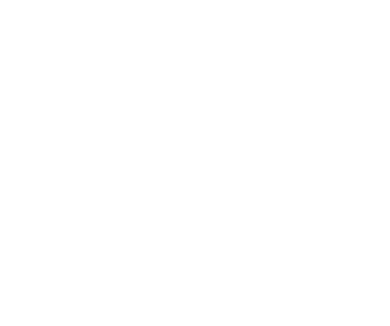
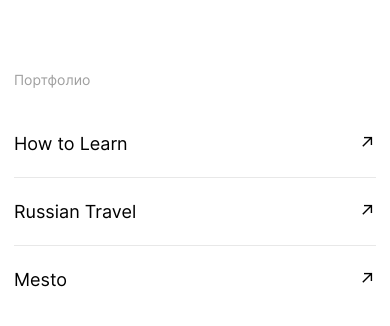
Before and after one commit to VasilyRazdorsky/movies-explorer-frontend, a React (Create React App) app: page / in a window 390 px wide. Shown: the part 2737-3063 px from the top of the page. Before the commit the page ends 2807 px from the top, so only its background shows below. Built offline with nearby package versions, Linux system fonts and the light colour scheme.

Commit message:
Реализовать компонент Portfolio #13

```diff
--- a/src/components/Divider/Divider.jsx
+++ b/src/components/Divider/Divider.jsx
@@ -1,4 +1,4 @@
-const Divider = (isGray) => {
+const Divider = ({ isGray }) => {
     return <div className={`divider ${isGray === true ? "divider_color_gray" : ""}`}></div>
 }
 
--- a/src/components/Portfolio/Portfolio.css
+++ b/src/components/Portfolio/Portfolio.css
@@ -0,0 +1,81 @@
+.portfolio {
+    padding: 0 70px 125px 70px;
+}
+
+.portfolio__title {
+    margin: 0;
+    margin-bottom: 50px;
+    font-weight: 400;
+    font-size: 18px;
+    line-height: 20px;
+    color: #A0A0A0;
+}
+
+.portfolio__item {
+    margin-top: 20px;
+    margin-bottom: 19px;
+    display: flex;
+    justify-content: space-between;
+    align-items: center;
+}
+
+.portfolio__item:last-of-type {
+    margin-bottom: 0px;
+}
+
+.portfolio__item-name {
+    margin: 0;
+    font-weight: 400;
+    font-size: 30px;
+    line-height: 50px;
+}
+
+.portfolio__item-link {
+    text-decoration: none;
+    font-weight: 400;
+    font-size: 30px;
+    line-height: 60px;
+    color: #000000;
+    transition: all .3s ease-in;
+}
+
+.portfolio__item-link:hover {
+    opacity: .7;
+}
+
+@media screen and (max-width: 1024px) {
+    .portfolio {
+        padding: 0 50px 90px 50px;
+    }
+
+    .portfolio__item-name {
+        font-size: 28px;
+        line-height: 50px;
+    }
+
+    .portfolio__item-link {
+        font-size: 28px;
+    }
+}
+
+@media screen and (max-width: 540px) {
+    .portfolio {
+        padding: 0 14px 70px 14px;
+    }
+
+    .portfolio__title {
+        margin-bottom: 40px;
+        font-size: 14px;
+        line-height: 20px;
+    }
+
+    .portfolio__item-name {
+        font-size: 18px;
+        line-height: 28px;
+    }
+
+    .portfolio__item-link {
+        font-size: 18px;
+        line-height: 28px;
+    }
+}
--- a/src/components/Portfolio/Portfolio.jsx
+++ b/src/components/Portfolio/Portfolio.jsx
@@ -1,7 +1,33 @@
+import Divider from "../Divider/Divider";
+
 const Portfolio = () => {
     return (
         <section className="portfolio">
+            <h2 className="portfolio__title">Портфолио</h2>
+            <div className="portfolio__item">
+                <p className="portfolio__item-name">How to Learn</p>
+                <a href="https://github.com/VasilyRazdorsky/how-to-learn" className="portfolio__item-link">
+                ↗
+                </a>
+            </div>
 
+            <Divider isGray={true} />
+
+            <div className="portfolio__item">
+                <p className="portfolio__item-name">Russian Travel</p>
+                <a href="https://github.com/VasilyRazdorsky/how-to-learn" className="portfolio__item-link">
+                ↗
+                </a>
+            </div>
+
+            <Divider isGray={true} />
+
+            <div className="portfolio__item">
+                <p className="portfolio__item-name">Mesto</p>
+                <a href="https://github.com/VasilyRazdorsky/how-to-learn" className="portfolio__item-link">
+                ↗
+                </a>
+            </div>
         </section>
     );
 }
```
